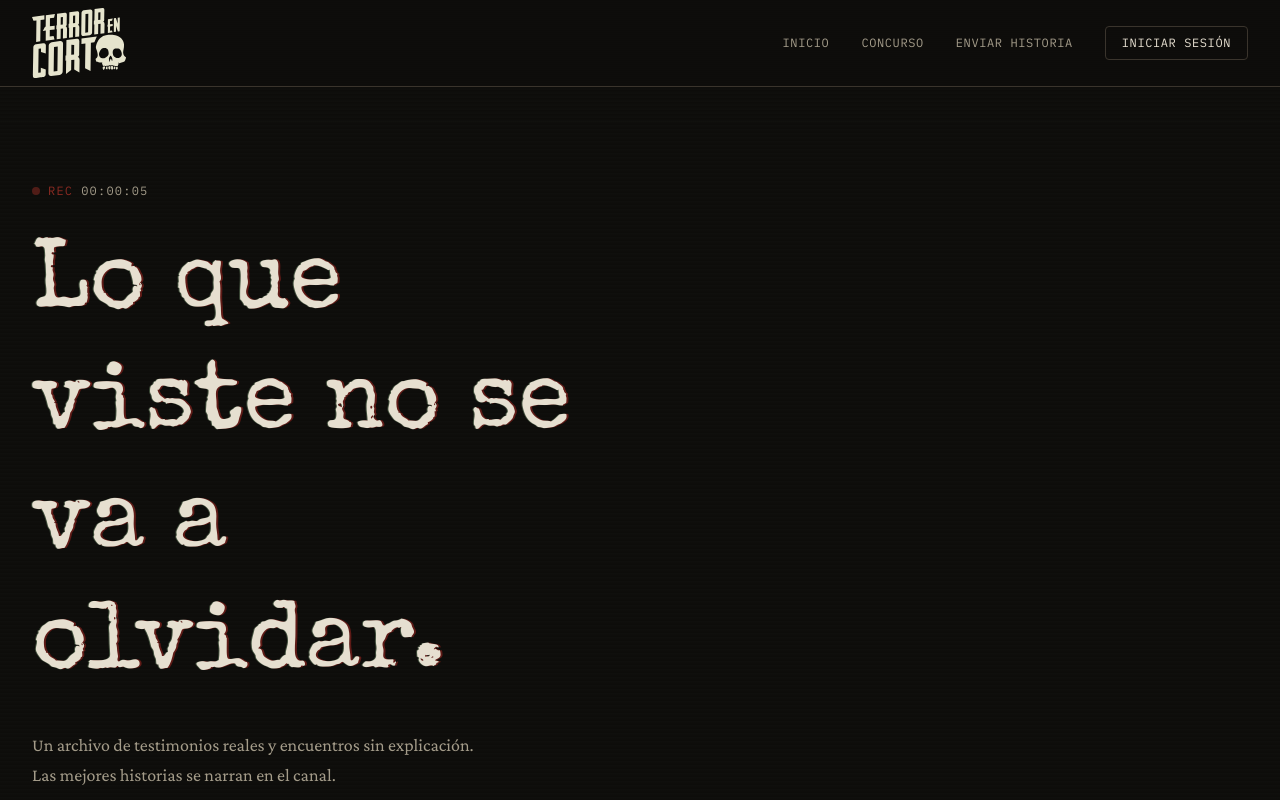
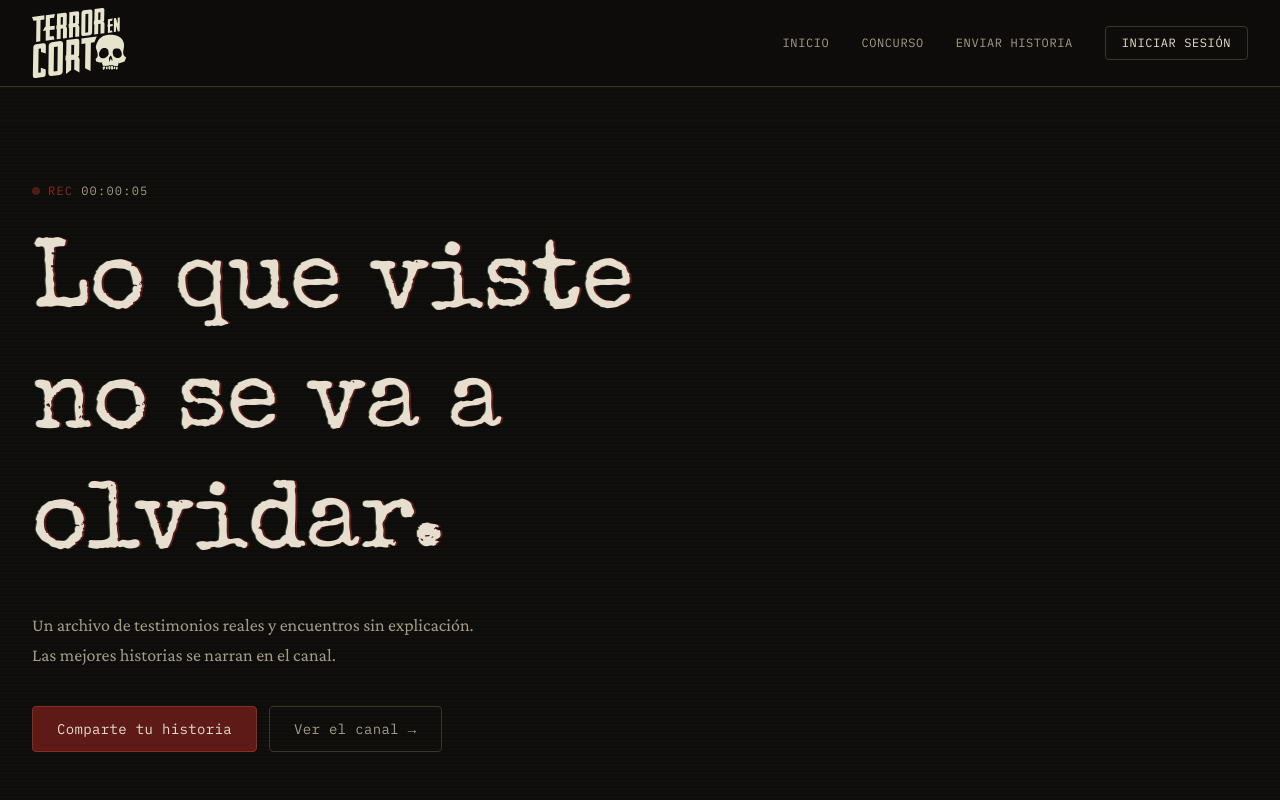
Before and after one commit to MrHugoSoy/terrorencorto, a Next.js app: page / in a window 1280 px wide. Shown: the top 800 px of the page. Built offline with nearby package versions, Linux system fonts and the light colour scheme; no server answers; the database is empty.

Commit message:
style: force hero title to two lines with manual break

```diff
--- a/app/page.tsx
+++ b/app/page.tsx
@@ -36,8 +36,8 @@ export default async function Home() {
       <section className="hero-scan border-b border-border-dark py-24 relative overflow-hidden">
         <div className="max-w-325 mx-auto px-8 relative z-10">
           <RecTimer />
-          <h1 className="title-glitch font-display text-6xl md:text-8xl leading-tight max-w-xl">
-            Lo que viste no se va a olvidar.
+          <h1 className="title-glitch font-display text-6xl md:text-8xl leading-tight max-w-3xl">
+            Lo que viste<br />no se va a olvidar.
           </h1>
           <p className="text-bone-dim text-lg max-w-md mt-6 leading-relaxed">
             Un archivo de testimonios reales y encuentros sin explicación. Las mejores historias se narran en el canal.
```
